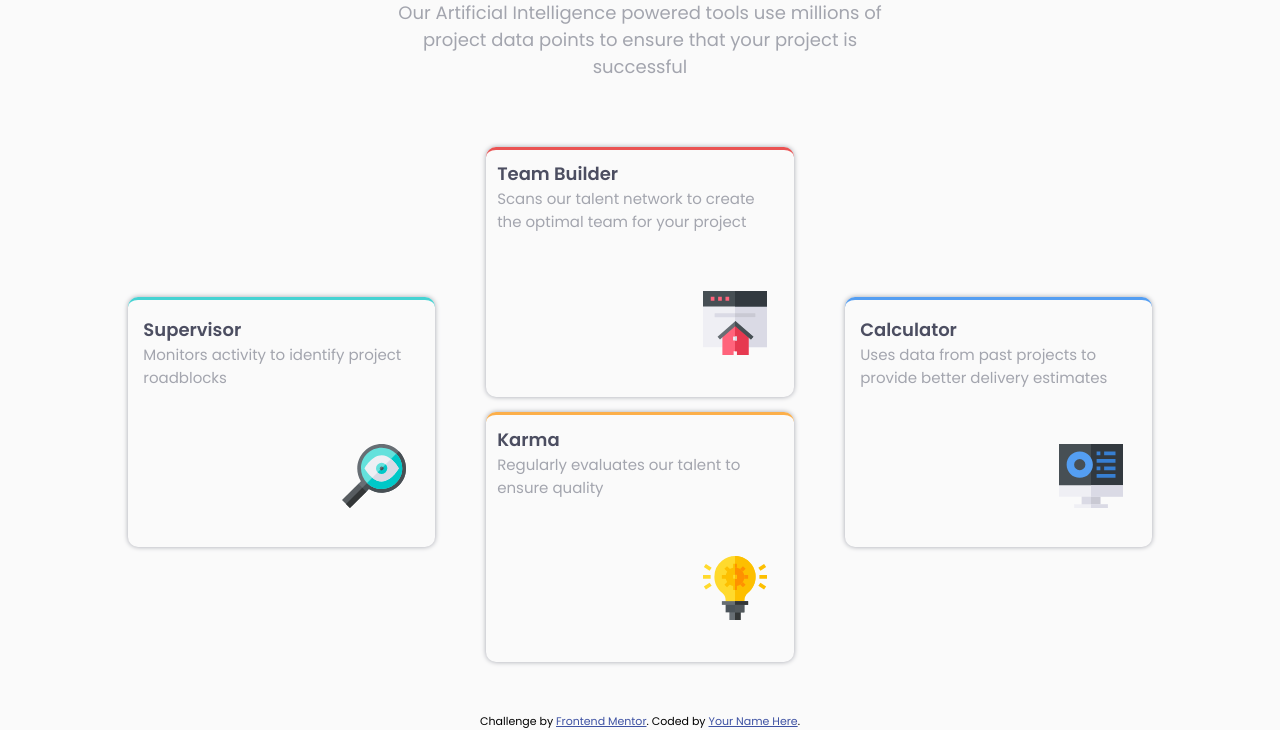
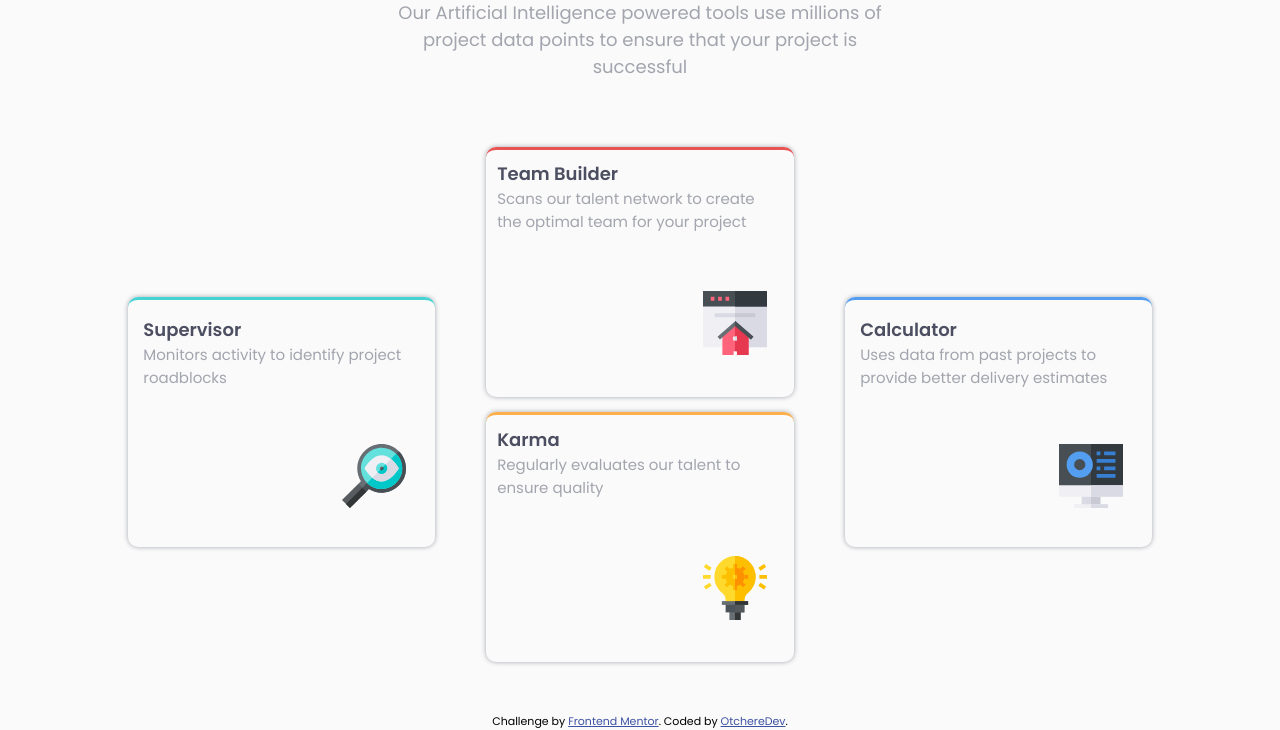
Before and after one commit to OtchereDev/Frontendmentor-four-card-feature-section, a plain HTML site: page index.html in a window 1280 px wide. Shown: the part 170-900 px from the top of the page. Drawn offline with Linux system fonts and the light colour scheme.

Commit message:
added my name

```diff
--- a/index.html
+++ b/index.html
@@ -115,7 +115,7 @@
 
     <footer>
         <p class="attribution">
-            Challenge by <a href="https://www.frontendmentor.io?ref=challenge" target="_blank">Frontend Mentor</a>. Coded by <a href="#">Your Name Here</a>.
+            Challenge by <a href="https://www.frontendmentor.io?ref=challenge" target="_blank">Frontend Mentor</a>. Coded by <a href="https://github.com/OtchereDev">OtchereDev</a>.
         </p>
     </footer>
 </body>
```
